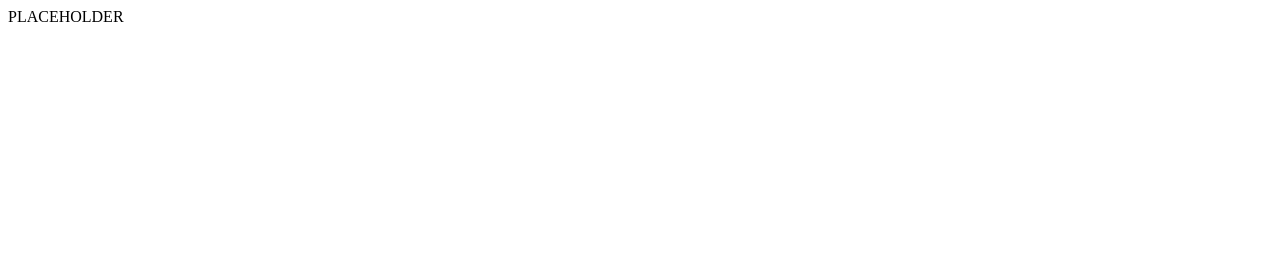
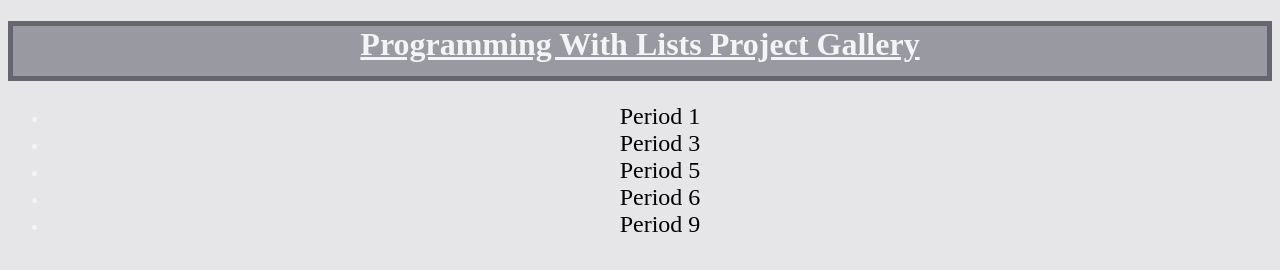
Before and after one commit to ejeanbaptiste8/Programming-With-Lists-Project-Gallery, a plain HTML site: page 2024-2025/period9.html in a window 1280 px wide. Drawn offline with Linux system fonts and the light colour scheme.

Commit message:
Changed Style

```diff
--- a/2024-2025/period9.html
+++ b/2024-2025/period9.html
@@ -1 +1,49 @@
-PLACEHOLDER
+<!Doctype HTML>
+<html lang="en">
+  <head>
+    <link rel="stylesheet" href="style.css">
+    <title>Programming With Lists Project Gallery
+</title>
+  </head>
+  <body>
+    <h1>
+Programming With Lists Project Gallery
+    </h1>
+
+    <ul>
+        <li>
+            <a href="period1.html">
+            Period 1
+        </a>
+        </li>
+        <li>
+            <a href="period3.html">
+            Period 3
+        </a>
+        </li>
+        <li>
+            <a href="period5.html">
+            Period 5
+        </a>
+        </li>
+        <li>
+            <a href="period6.html">
+            Period 6
+        </a>
+        </li>
+        <li>
+            <a href="period9.html">
+            Period 9
+            </a>
+        </li>
+    </ul>
+
+
+
+
+
+
+
+
+  </body>
+</html>
--- a/2024-2025/style.css
+++ b/2024-2025/style.css
@@ -22,7 +22,7 @@ body {
 
   a:hover {
     text-decoration:underline;
-    color:F4F4F6;
+    color:#F4F4F6;
   }
 
   #hide {
```
